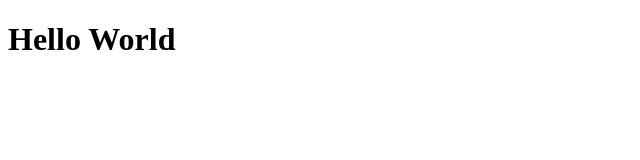
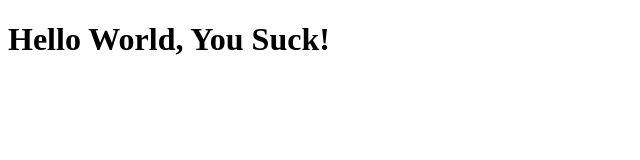
Before and after one commit to libaide66/Coursera, a plain HTML site: page site/index.html in a window 1280 px wide. Shown: the whole page, without its empty margins (0-640 px from the left). Drawn offline with Linux system fonts and the light colour scheme.

Commit message:
small addition to our page content.

```diff
--- a/site/index.html
+++ b/site/index.html
@@ -4,6 +4,6 @@
 	<title>Hello Coursera</title>
 </head>
 <body>
-<h1>Hello World</h1>
+<h1>Hello World, You Suck!</h1>
 </body>
 </html>
```
